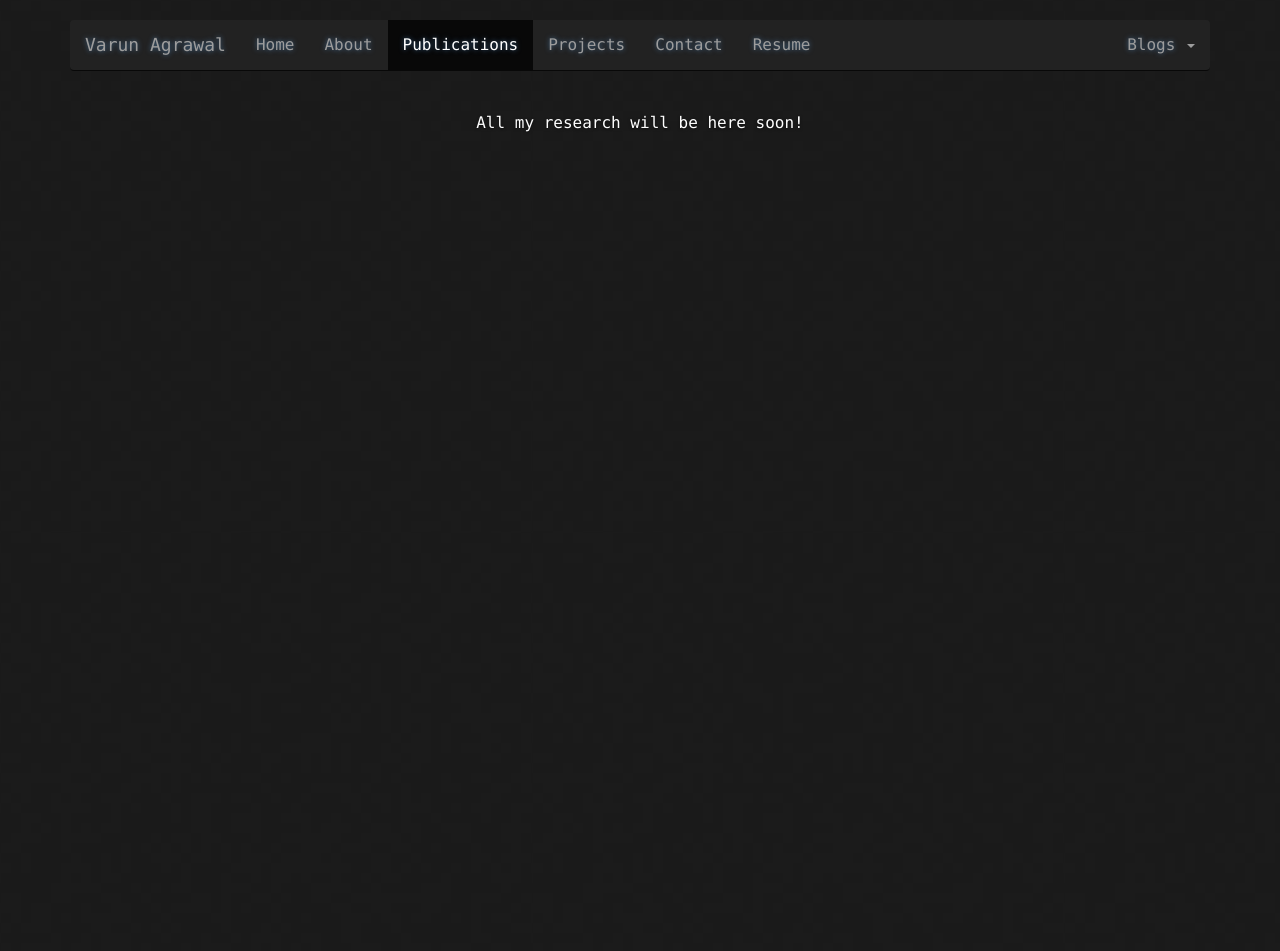
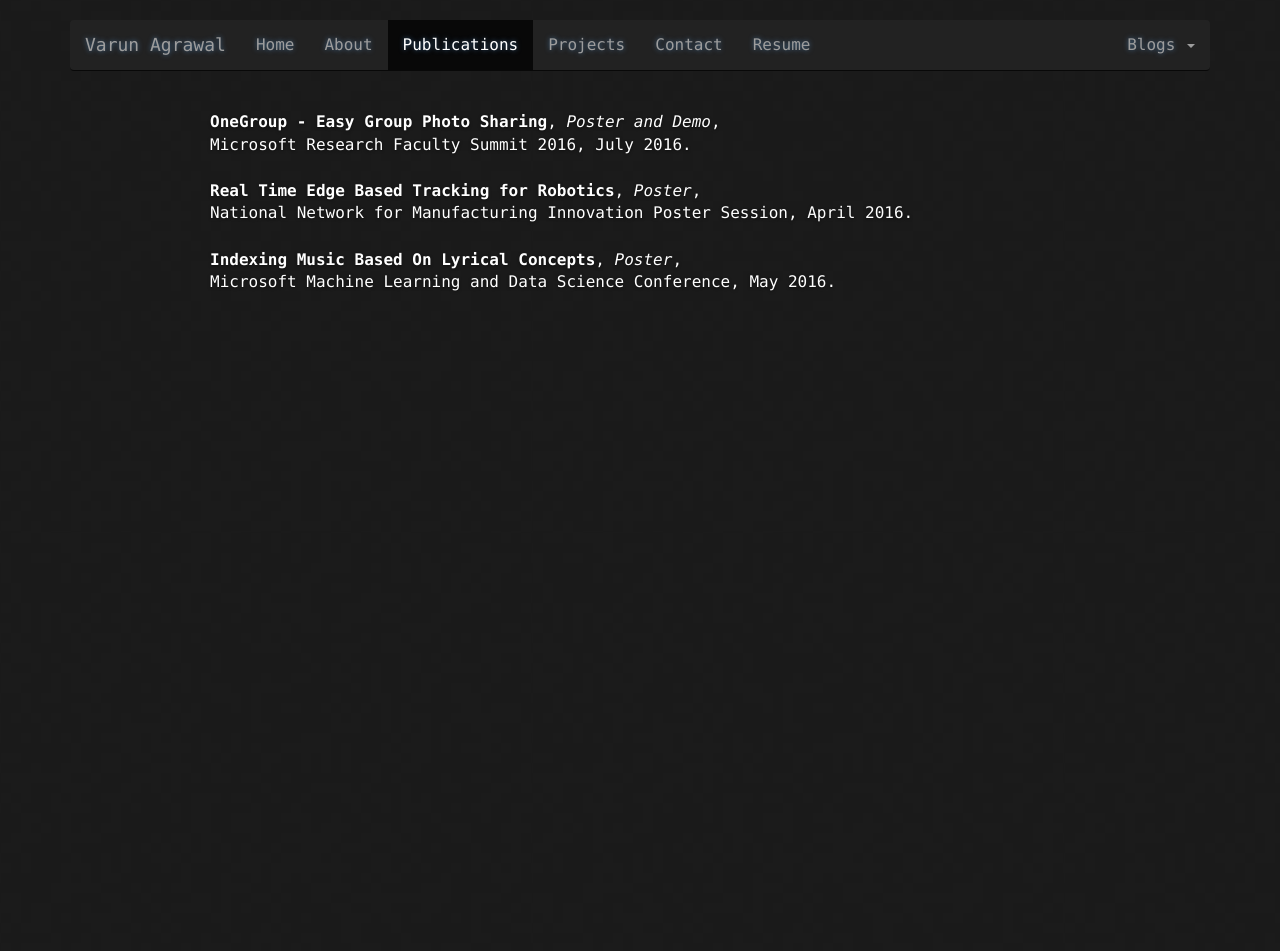
Before and after one commit to varunagrawal/varunagrawal.github.io, a Jekyll site: the page built from publications.html, in a window 1280 px wide. Built offline with Jekyll 4.4.1, drawn with Linux system fonts in a browser that asks for light colours; nearby versions of some CDN libraries.

Commit message:
finally added some of my recent research

```diff
--- a/publications.html
+++ b/publications.html
@@ -10,9 +10,20 @@ permalink: /publications/
         <h3 class="masthead-brand"></h3>
     </div>
 
-    <div class="inner cover">
-        All my research will be here soon!
-    </div>
+    <ul class="inner cover">
+        <li>
+            <b>OneGroup - Easy Group Photo Sharing</b>, <i>Poster and Demo</i>,<br/> Microsoft Research Faculty Summit 2016, July 2016.
+        </li>
+        <br/>
+        <li>
+            <b>Real Time Edge Based Tracking for Robotics</b>, <i>Poster</i>,<br/> National Network for Manufacturing Innovation Poster Session, April 2016.
+        </li>
+        <br/>
+        <li>
+            <b>Indexing Music Based On Lyrical Concepts</b>, <i>Poster</i>, <br/>Microsoft Machine Learning and Data Science Conference, May 2016.
+        </li>
+
+    </ul>
 
 
 </div>
```
